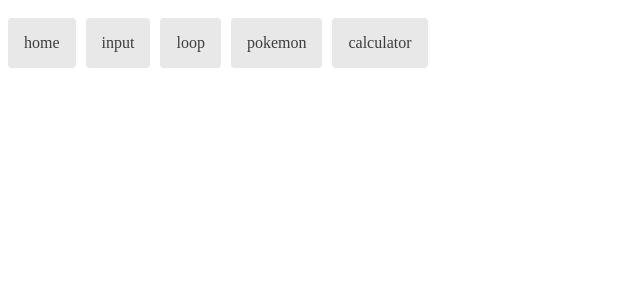
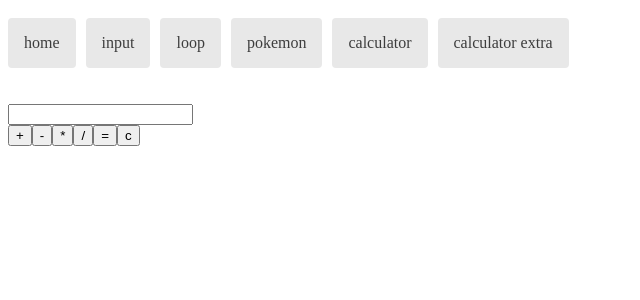
Before and after one commit to topispang/etty-hillesum-lyceum-project, an Angular app: page /calculator-extra in a window 1280 px wide. Before the commit this address led to /. Shown: the top 300 px of the page, without its empty margins (0-640 px from the left). Built offline with nearby package versions, Linux system fonts and the light colour scheme.

Commit message:
3 files modified, 5 added

```diff
--- a/src/app/app-routing.module.ts
+++ b/src/app/app-routing.module.ts
@@ -6,6 +6,7 @@ import { HomeComponent } from './home/home.component';
 import { LoopComponent } from './loop/loop.component';
 import { PokemonComponent } from './pokemon/pokemon.component';
 import { CalculatorComponent } from './calculator/calculator.component';
+import { CalculatorExtraComponent } from './calculator-extra/calculator-extra.component';
 
 const routes: Routes = [
   { path: '', redirectTo: '/home', pathMatch: 'full' },
@@ -14,6 +15,7 @@ const routes: Routes = [
   { path: 'loop', component: LoopComponent },
   { path: 'pokemon', component: PokemonComponent },
   { path: 'calculator', component: CalculatorComponent },
+  { path: 'calculator-extra', component: CalculatorExtraComponent },
 ];
 
 @NgModule({
--- a/src/app/app.component.html
+++ b/src/app/app.component.html
@@ -5,6 +5,7 @@
   <a routerLink="/loop">loop</a>
   <a routerLink="/pokemon">pokemon</a>
   <a routerLink="/calculator">calculator</a>
+  <a routerLink="/calculator-extra">calculator extra</a>
 </nav>
 <br />
 <router-outlet></router-outlet>
--- a/src/app/app.module.ts
+++ b/src/app/app.module.ts
@@ -8,6 +8,7 @@ import { InputComponent } from './input/input.component';
 import { LoopComponent } from './loop/loop.component';
 import { PokemonComponent } from './pokemon/pokemon.component';
 import { CalculatorComponent } from './calculator/calculator.component';
+import { CalculatorExtraComponent } from './calculator-extra/calculator-extra.component';
 
 import { AppRoutingModule } from './app-routing.module';
 
@@ -20,6 +21,7 @@ import { AppRoutingModule } from './app-routing.module';
     LoopComponent,
     PokemonComponent,
     CalculatorComponent,
+    CalculatorExtraComponent,
   ],
   bootstrap: [AppComponent],
 })
--- /dev/null
+++ b/src/app/calculator-extra/actions.ts
@@ -0,0 +1,7 @@
+export enum Actions {
+  GEEN = '',
+  OPTELLEN = '+',
+  AFTREKKEN = '-',
+  VERMENIGVULDIGEN = '*',
+  DELEN = '/',
+}
--- /dev/null
+++ b/src/app/calculator-extra/calculator-extra.component.html
@@ -0,0 +1,8 @@
+<span>{{ eerste }} {{ action }} {{ tweede }} {{ som }}</span> <br />
+<input [(ngModel)]="input" /> <br />
+<button (click)="optellen()">+</button>
+<button (click)="aftrekken()">-</button>
+<button (click)="vermenigvuldigen()">*</button>
+<button (click)="delen()">/</button>
+<button (click)="bereken()">=</button>
+<button (click)="clear()">c</button>
--- /dev/null
+++ b/src/app/calculator-extra/calculator-extra.component.ts
@@ -0,0 +1,63 @@
+import { Component } from '@angular/core';
+
+import { Actions } from './actions';
+import { CalculatorExtraService } from './calculator-extra.service';
+
+@Component({
+  selector: 'calculator-extra-app',
+  templateUrl: './calculator-extra.component.html',
+  styleUrls: ['./calculator-extra.component.css'],
+})
+export class CalculatorExtraComponent {
+  som: string;
+  eerste: string;
+  action: Actions;
+  tweede: string;
+  input: number;
+
+  constructor(private calculatorExtraService: CalculatorExtraService) {}
+
+  optellen() {
+    this.eersteActie(Actions.OPTELLEN);
+  }
+
+  aftrekken() {
+    this.eersteActie(Actions.AFTREKKEN);
+  }
+
+  vermenigvuldigen() {
+    this.eersteActie(Actions.VERMENIGVULDIGEN);
+  }
+
+  delen() {
+    this.eersteActie(Actions.DELEN);
+  }
+
+  bereken() {
+    this.tweede = this.input.toString();
+    this.calculatorExtraService.setGetal(this.input);
+    this.som = ' = ' + this.calculatorExtraService.bereken().toString();
+    this.clearInput();
+  }
+
+  eersteActie(action: Actions) {
+    this.eerste = this.input.toString();
+    this.action = action;
+    this.calculatorExtraService.setGetal(this.input);
+    this.calculatorExtraService.setAction(action);
+    this.clearInput();
+  }
+
+  clear() {
+    this.som = '';
+    this.eerste = '';
+    this.tweede = '';
+    this.action = Actions.GEEN;
+    this.clearInput();
+    this.calculatorExtraService.reset();
+  }
+
+  clearInput() {
+    this.input = null;
+  }
+}
--- /dev/null
+++ b/src/app/calculator-extra/calculator-extra.service.ts
@@ -0,0 +1,57 @@
+import { Injectable } from '@angular/core';
+
+import { Actions } from './actions';
+
+@Injectable({ providedIn: 'root' })
+export class CalculatorExtraService {
+  action: Actions;
+  eersteGetal: number;
+  tweedeGetal: number;
+
+  constructor() {
+    this.action = Actions.GEEN;
+  }
+
+  setAction(action: Actions) {
+    this.action = action;
+  }
+
+  setGetal(getal: number) {
+    if (this.action == Actions.GEEN) {
+      this.eersteGetal = getal;
+    } else {
+      this.tweedeGetal = getal;
+    }
+  }
+
+  bereken(): number {
+    let uitkomst: number;
+
+    console.log(this.eersteGetal);
+    console.log(this.tweedeGetal);
+
+    switch (this.action) {
+      case Actions.OPTELLEN:
+        uitkomst = +this.eersteGetal + +this.tweedeGetal;
+        break;
+      case Actions.AFTREKKEN:
+        uitkomst = +this.eersteGetal - +this.tweedeGetal;
+        break;
+      case Actions.DELEN:
+        uitkomst = +this.eersteGetal / +this.tweedeGetal;
+        break;
+      case Actions.VERMENIGVULDIGEN:
+        uitkomst = +this.eersteGetal * +this.tweedeGetal;
+      default:
+        uitkomst = null;
+    }
+    this.reset();
+    return uitkomst;
+  }
+
+  reset() {
+    this.eersteGetal = null;
+    this.tweedeGetal = null;
+    this.action = Actions.GEEN;
+  }
+}
```
Also changed, not shown: src/app/calculator-extra/calculator-extra.component.css (added).
